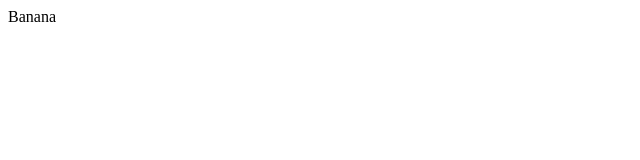
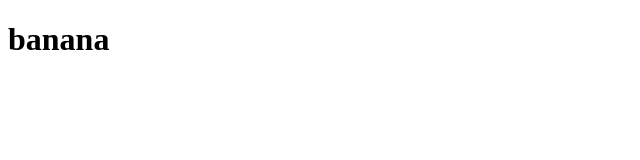
Before and after one commit to natthaphathanyuda/frontenddev2, a plain HTML site: page index.html in a window 1280 px wide. Shown: the whole page, without its empty margins (0-640 px from the left). Drawn offline with Linux system fonts and the light colour scheme.

```diff
--- a/index.html
+++ b/index.html
@@ -7,6 +7,6 @@
   <title>Document</title>
 </head>
 <body>
-  Banana
+  <h1>banana</h1>
 </body>
 </html>
```
